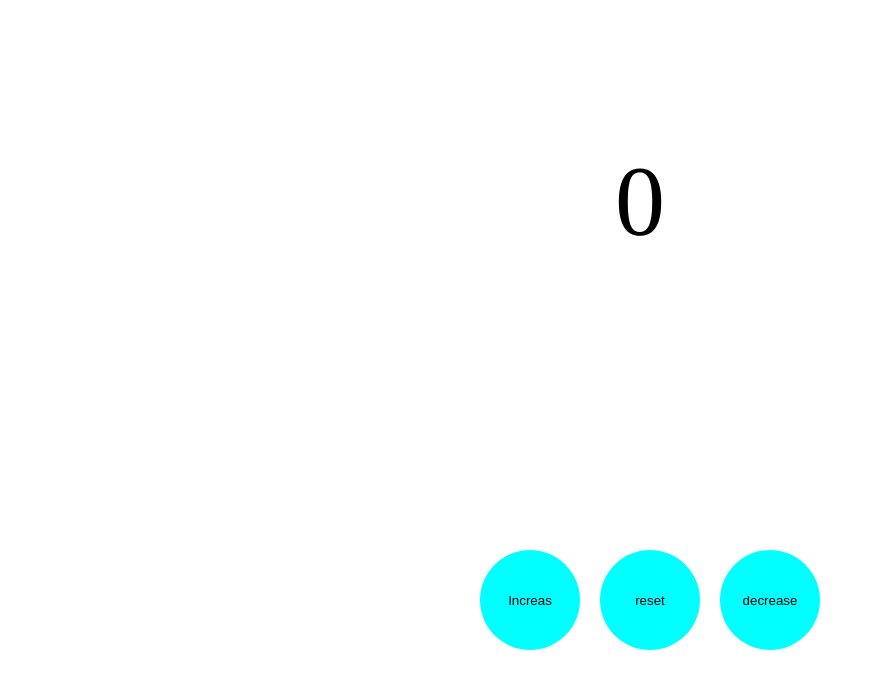
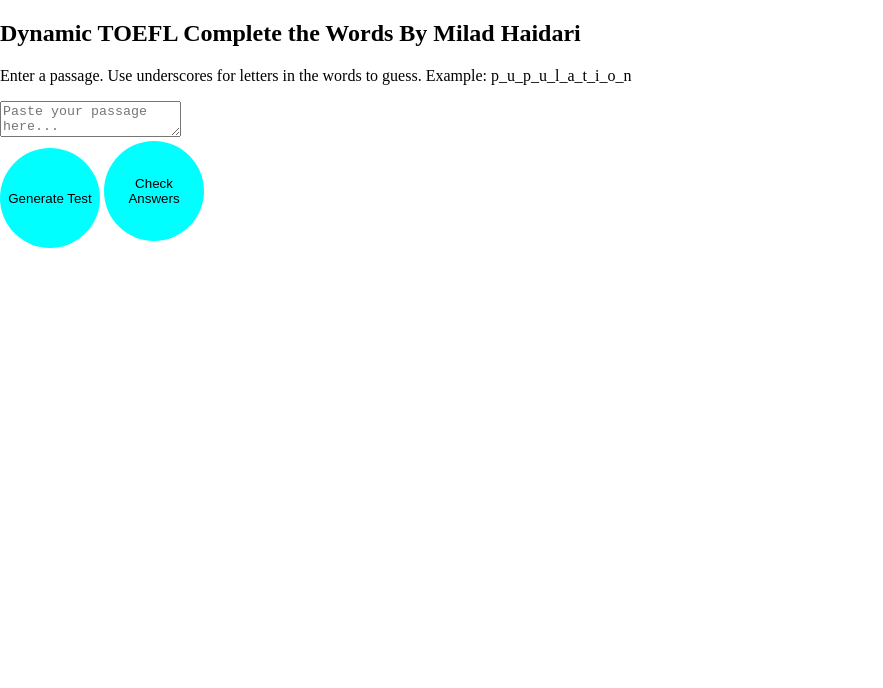
Before and after one commit to miladhedare/mysite, a plain HTML site: page index.html in a window 1280 px wide. Shown: the whole page, without its empty margins (0-883 px from the left). Drawn offline with Linux system fonts and the light colour scheme.

Commit message:
Revise index.html for TOEFL word completion app
Updated HTML structure and content for the TOEFL application.

```diff
--- a/index.html
+++ b/index.html
@@ -1,29 +1,29 @@
 <!DOCTYPE html>
-<html>
-    <head><meta charset="utf-8">
+<html lang="en">
+<head>
+<meta charset="UTF-8">
+<title>Dynamic TOEFL Complete the Words</title>
 <link rel="stylesheet" href="css1.4.css">
+<link href="https://fonts.googleapis.com/css2?family=Inter:wght@400;600&display=swap" rel="stylesheet">
 </head>
 <body>
-       <div class="continer">
-        <div class="itemms " id="item-1">
 
-         <label id="countlable">
-            0
-         </label>
-         </div>
-         <div class="itemms"  id="item-2">
-         <br>
-         <button id="increasebton" >
-            Increas
-         </button>
-         <button id="resetbton">
-            reset
-         </button>
-         <button id="decresebton">
-            decrease
-         </button>
+<div class="container">
+    <h2>Dynamic TOEFL Complete the Words By Milad Haidari</h2>
+    <p>Enter a passage. Use underscores for letters in the words to guess. Example: p_u_p_u_l_a_t_i_o_n</p>
+
+    <textarea id="userPassage" placeholder="Paste your passage here..."></textarea><br>
+    <button id="generateBtn" onclick="toggleGenerate()">Generate Test</button>
+    <button onclick="checkAnswers()">Check Answers</button>
+
+    <div class="passage-output" id="passageOutput"></div>
+
+    <div class="answers" id="answersBox" style="display:none;">
+        <h3>Correct Answers</h3>
+        <ul id="answersList"></ul>
     </div>
 </div>
+
 <script src="javs.1.4.js"></script>
 </body>
 </html>
```
Lines whose indentation alone changed are shown as unchanged.
